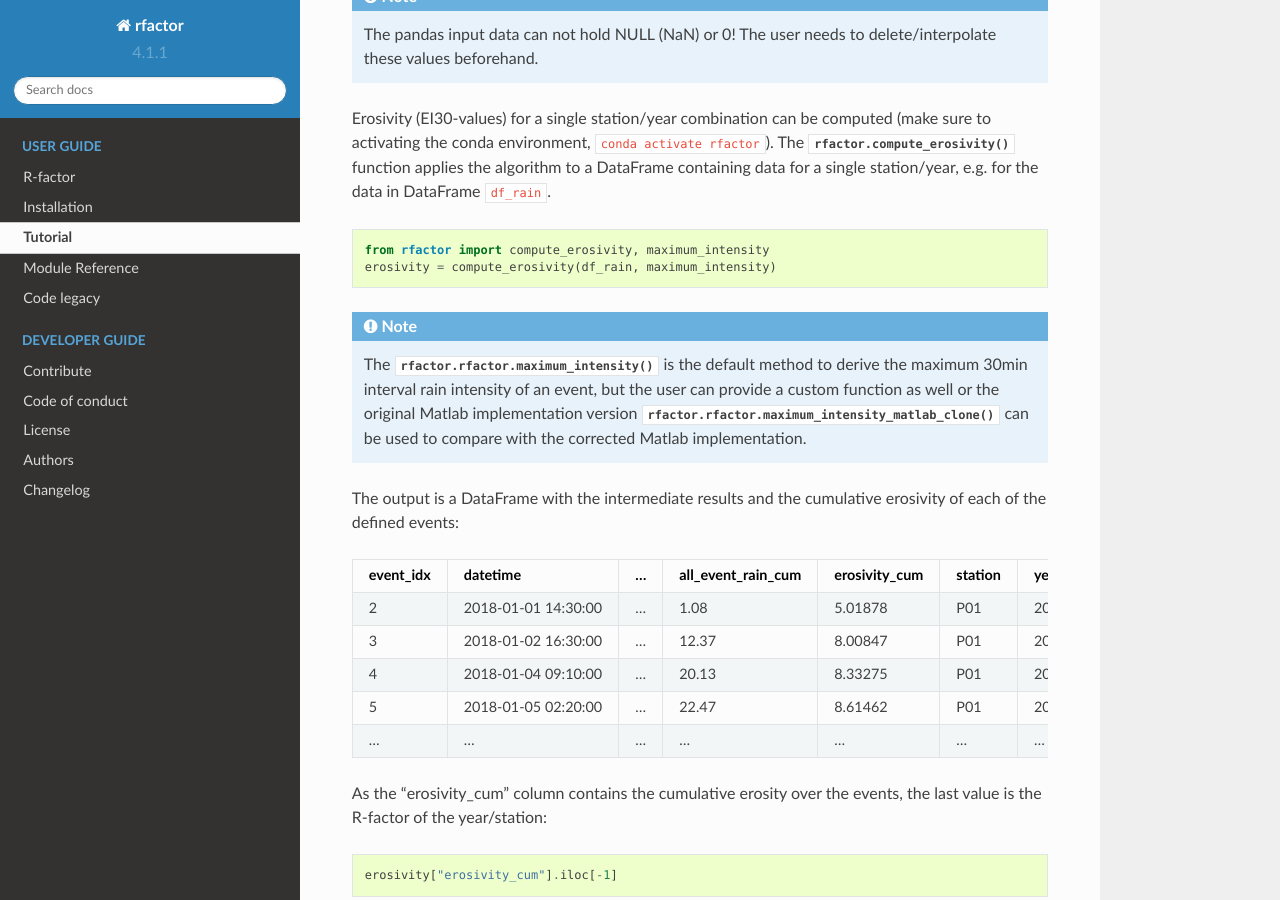
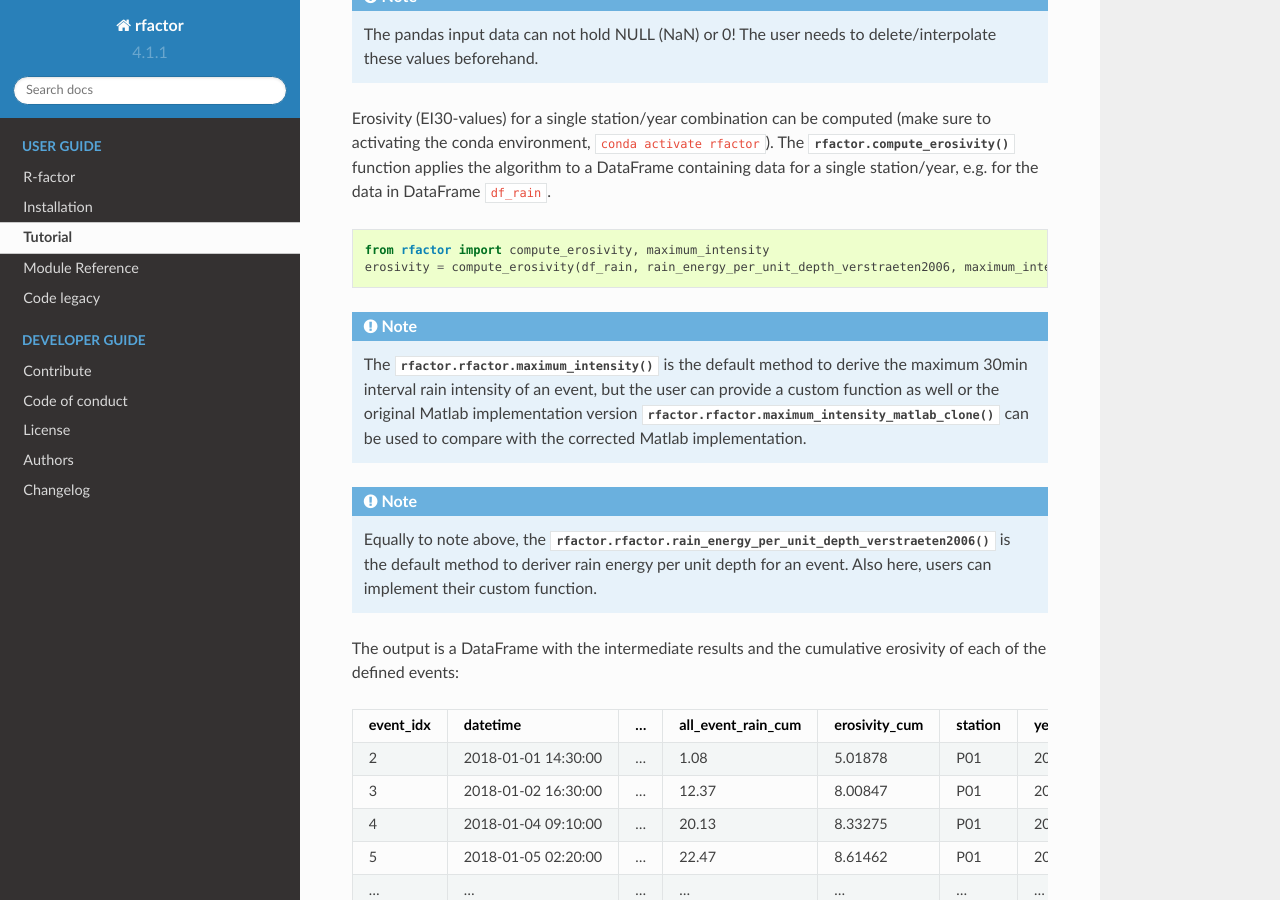
Before and after one commit to watem-sedem/rfactor, a Sphinx documentation site: the page built from docs/get-started.rst, in a window 1280 px wide and 900 px high, scrolled down 882 px. Built offline with Sphinx 7.4.7 and the Read the Docs theme 2.0.0, drawn with Linux system fonts in a browser that asks for light colours; pages that are not in the unit, such as notebooks, are missing from menus.

Commit message:
add info on custom energy function in get started

```diff
--- a/docs/get-started.rst
+++ b/docs/get-started.rst
@@ -55,7 +55,7 @@ DataFrame ``df_rain``.
 .. code-block:: python
 
     from rfactor import compute_erosivity, maximum_intensity
-    erosivity = compute_erosivity(df_rain, maximum_intensity)
+    erosivity = compute_erosivity(df_rain, rain_energy_per_unit_depth_verstraeten2006, maximum_intensity)
 
 .. note::
 
@@ -65,6 +65,14 @@ DataFrame ``df_rain``.
     implementation version
     :func:`rfactor.rfactor.maximum_intensity_matlab_clone` can be used to
     compare with the corrected Matlab implementation.
+
+.. note::
+
+    Equally to note above, the
+    :func:`rfactor.rfactor.rain_energy_per_unit_depth_verstraeten2006` is the
+    default method to deriver rain energy per unit depth for an event. Also
+    here, users can implement their custom function.
+
 
 The output is a DataFrame with the intermediate results and the cumulative
 erosivity of each of the defined events:
```
